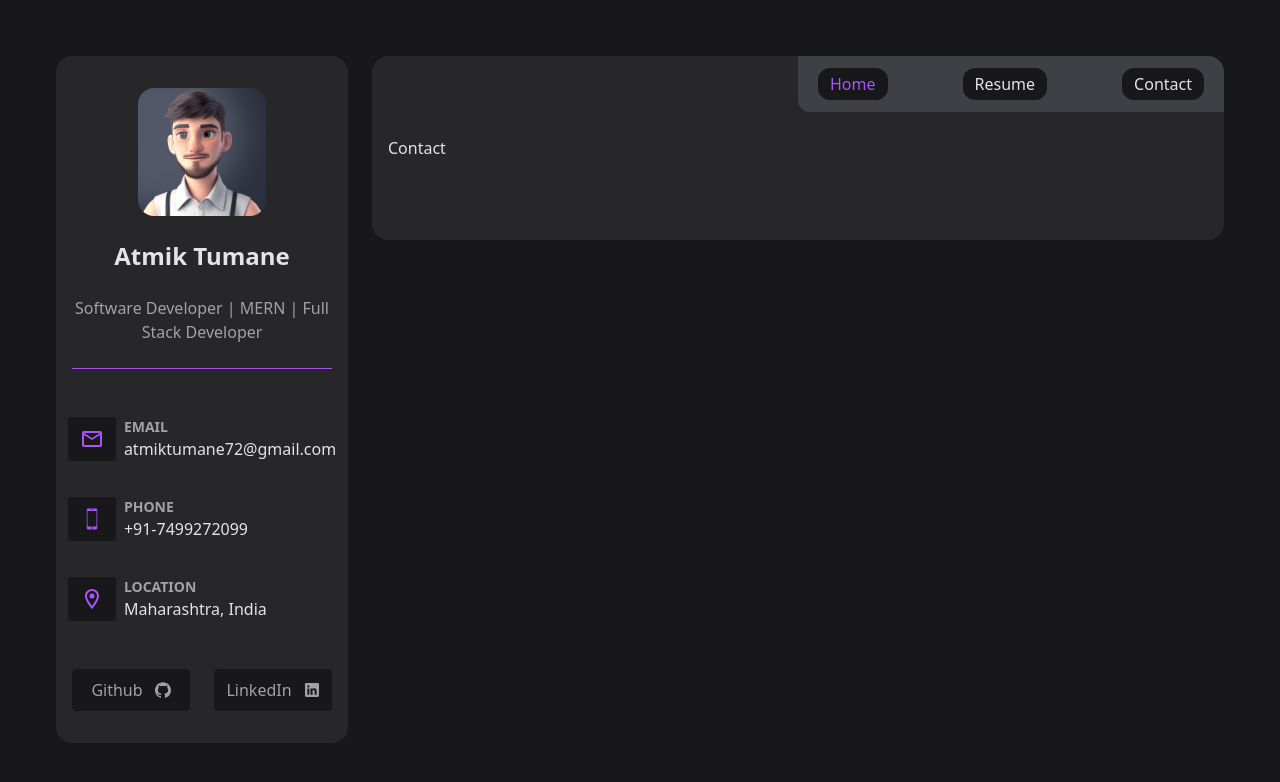
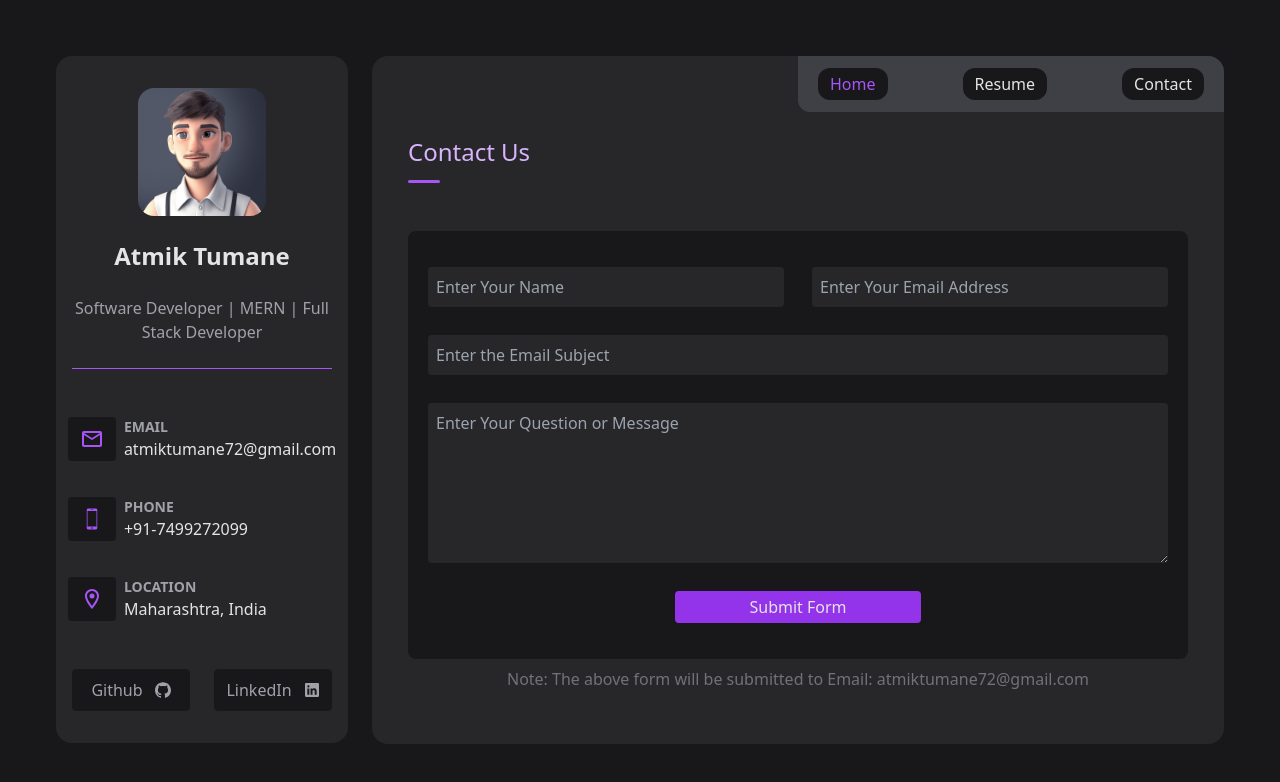
Before and after one commit to atmiktumane/Portfolio, a React (Vite) app: page /contact in a window 1280 px wide. Shown: the top 782 px of the page. Built offline with nearby package versions, Linux system fonts and the light colour scheme.

Commit message:
Implement UI for Contact section

```diff
--- a/src/components/Contact.jsx
+++ b/src/components/Contact.jsx
@@ -1,7 +1,71 @@
 import React from "react";
 
 const Contact = () => {
-  return <div className="h-[100%] px-4 py-20">Contact</div>;
+  return (
+    <div className="h-[100%] px-4 md:px-9 pt-20 pb-[53px]">
+      {/* Heading */}
+      <h2 className="text-2xl font-medium text-purple-300">Contact Us</h2>
+
+      {/* Border line */}
+      <div className="mt-3 w-8 h-[3px] bg-purple-500 rounded-2xl"></div>
+
+      {/* Contact Form */}
+      <form className="mt-12  bg-zinc-900 rounded-lg p-5 py-9 flex flex-col gap-7">
+        {/* Name & Email */}
+        <div className="grid grid-cols-1 md:grid-cols-2 gap-7">
+          {/* Name */}
+          <input
+            type="text"
+            name="name"
+            placeholder="Enter Your Name"
+            required
+            className="bg-zinc-800 p-2 rounded"
+          />
+
+          {/* Email */}
+          <input
+            type="email"
+            name="email"
+            placeholder="Enter Your Email Address"
+            required
+            className="bg-zinc-800 p-2 rounded"
+          />
+        </div>
+
+        {/* Email Subject */}
+        <input
+          type="text"
+          name="subject"
+          placeholder="Enter the Email Subject"
+          required
+          className="bg-zinc-800 p-2 rounded"
+        />
+
+        {/* Message */}
+        <textarea
+          name="message"
+          placeholder="Enter Your Question or Message"
+          rows="6"
+          required
+          className="bg-zinc-800 p-2 rounded"
+        ></textarea>
+
+        {/* Submit button */}
+
+        <button
+          type="submit"
+          className="w-1/2 md:w-1/3 place-self-center bg-purple-600 hover:bg-purple-800 py-1 rounded"
+        >
+          Submit Form
+        </button>
+      </form>
+
+      {/* Note */}
+      <p className="text-center pt-2 text-zinc-500">
+        Note: The above form will be submitted to Email: atmiktumane72@gmail.com
+      </p>
+    </div>
+  );
 };
 
 export default Contact;
--- a/src/components/Home.jsx
+++ b/src/components/Home.jsx
@@ -13,6 +13,7 @@ const Home = () => {
       {/* Border line */}
       <div className="mt-3 w-8 h-[3px] bg-purple-500 rounded-2xl"></div>
 
+      {/* Description */}
       <p className="mt-7 text-zinc-400">
         Hi, I am Atmik Tumane, Software Developer from India, working in Web
         Development and Software Architecture. I enjoy turning complex problems
```
